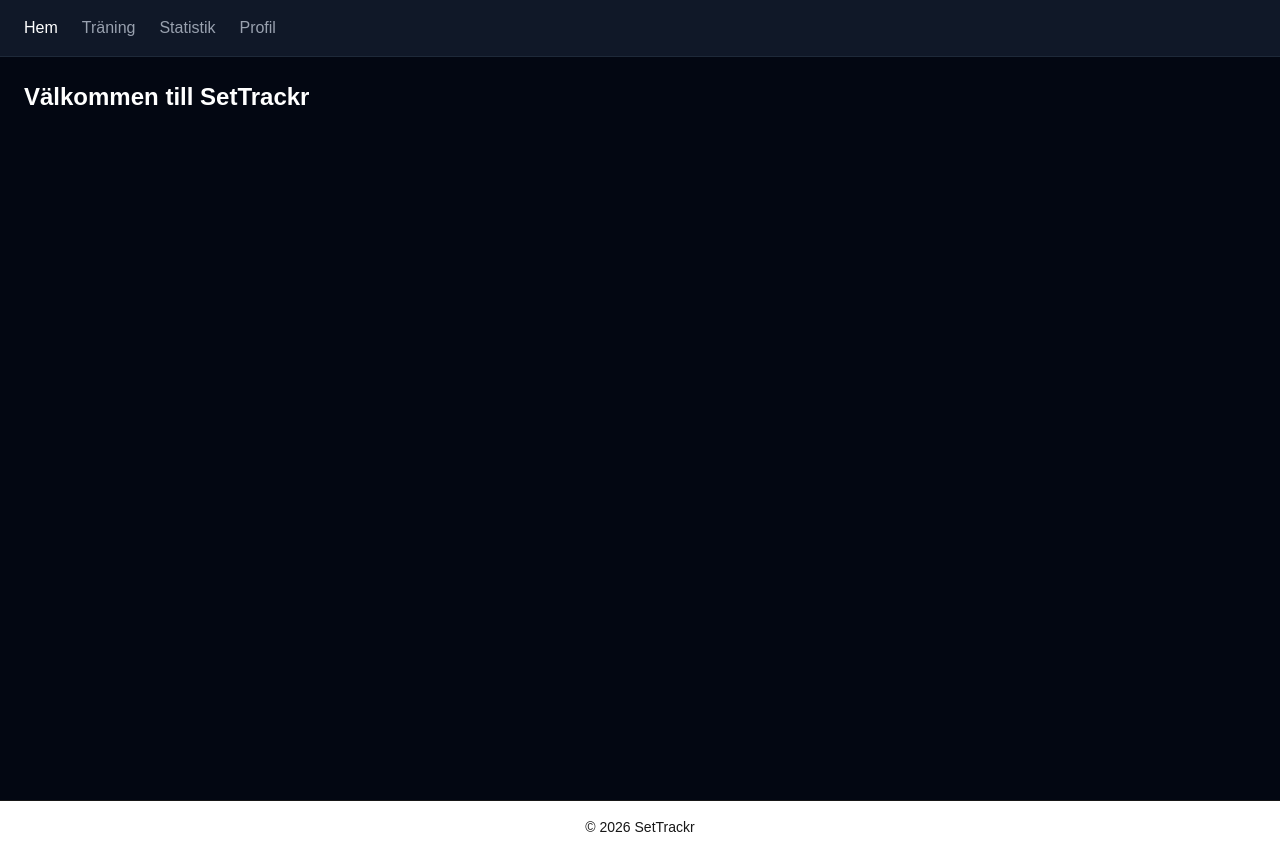
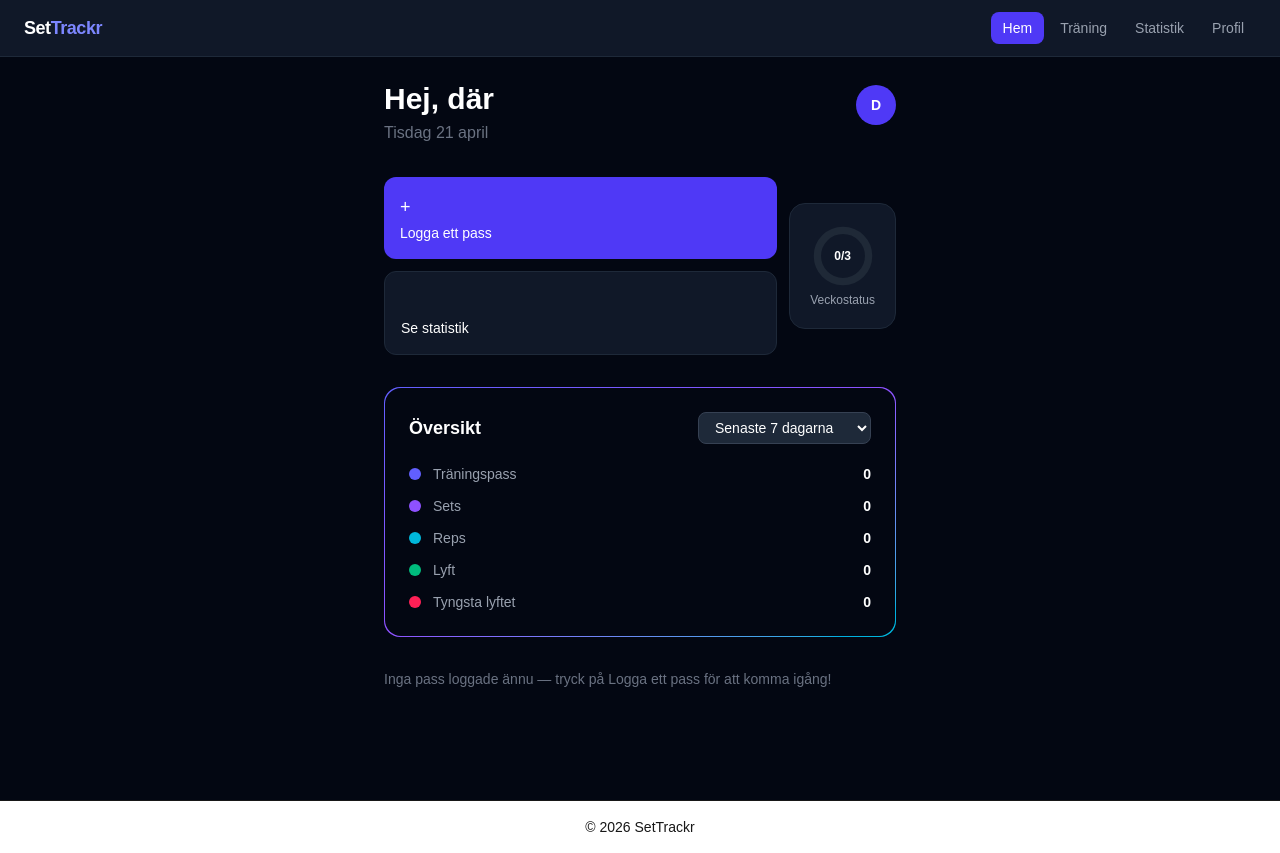
Before and after one commit to GabrielMatsson/settrackr, a Next.js app in the folder client/: page /dashboard in a window 1280 px wide. Built offline with nearby package versions, Linux system fonts and the light colour scheme; no server answers.

Commit message:
Fixade med startskärmen, gjorde det lite mer personligt till användaren https://gitlab.liu.se/gabma609/tddd27_2026_settrackr/-/work_items/6 https://gitlab.liu.se/gabma609/tddd27_2026_settrackr/-/work_items/2

```diff
--- a/client/app/components/Navbar.tsx
+++ b/client/app/components/Navbar.tsx
@@ -14,16 +14,26 @@ export default function Navbar() {
   const pathname = usePathname()
 
   return (
-    <nav className="bg-gray-900 border-b border-gray-800 px-6 py-4 flex gap-6">
+    <nav className="bg-gray-900 border-b border-gray-800 px-6 py-3 flex items-center gap-8">
+      <span className="text-white font-bold text-lg tracking-tight">
+        Set<span className="text-indigo-400">Trackr</span>
+      </span>
+
+      <div className="flex items-center gap-1 ml-auto">
         {links.map(({ label, href }) => (
           <Link
             key={href}
             href={href}
-          className={pathname === href ? "text-white font-medium" : "text-gray-400 hover:text-white"}
+            className={
+              pathname === href
+                ? "bg-indigo-600 text-white px-3 py-1.5 rounded-lg text-sm font-medium transition-colors"
+                : "text-gray-400 hover:text-white px-3 py-1.5 rounded-lg text-sm transition-colors hover:bg-gray-800"
+            }
           >
             {label}
           </Link>
         ))}
+      </div>
     </nav>
   )
 }
--- /dev/null
+++ b/client/app/dashboard/components/HomeClient.tsx
@@ -0,0 +1,189 @@
+"use client"
+
+import { useState, useEffect } from "react"
+import { useRouter } from "next/navigation"
+import { getLogs } from "@/lib/api"
+import WorkoutOverview from "../statistics/components/WorkoutOverview"
+
+type ExerciseLog = {
+  name: string
+  sets: number
+  reps: number
+  weight: number
+  difficulty: string
+  done: boolean
+}
+
+type WorkoutLog = {
+  id: number
+  date: string
+  plan_name: string
+  exercises: ExerciseLog[]
+}
+
+function DifficultyBadge({ difficulty }: { difficulty: string }) {
+  if (difficulty === "easy") return <span className="px-2 py-0.5 rounded text-xs font-medium bg-green-600 text-white">Lätt</span>
+  if (difficulty === "medium") return <span className="px-2 py-0.5 rounded text-xs font-medium bg-yellow-500 text-gray-900">Medium</span>
+  return <span className="px-2 py-0.5 rounded text-xs font-medium bg-red-600 text-white">Tufft</span>
+}
+
+function computeStreak(logs: WorkoutLog[]): number {
+  const dates = new Set(logs.map((l) => l.date))
+  const d = new Date()
+  const todayStr = d.toISOString().slice(0, 10)
+  if (!dates.has(todayStr)) d.setDate(d.getDate() - 1)
+  let streak = 0
+  while (true) {
+    const str = d.toISOString().slice(0, 10)
+    if (!dates.has(str)) break
+    streak++
+    d.setDate(d.getDate() - 1)
+  }
+  return streak
+}
+
+function daysAgo(dateStr: string): string {
+  const diff = Math.floor((Date.now() - new Date(dateStr).getTime()) / 86400000)
+  if (diff === 0) return "idag"
+  if (diff === 1) return "igår"
+  return `${diff} dagar sedan`
+}
+
+function workoutsThisWeek(logs: WorkoutLog[]): number {
+  const now = new Date()
+  const day = now.getDay() === 0 ? 6 : now.getDay() - 1
+  const monday = new Date(now)
+  monday.setDate(now.getDate() - day)
+  const mondayStr = monday.toISOString().slice(0, 10)
+  return new Set(logs.filter((l) => l.date >= mondayStr).map((l) => l.date)).size
+}
+
+const WEEKLY_TARGET = 3
+
+function WeeklyRing({ count, target }: { count: number; target: number }) {
+  const radius = 28
+  const circumference = 2 * Math.PI * radius
+  const percent = Math.min(count / target, 1)
+  const offset = circumference * (1 - percent)
+  return (
+    <div className="flex flex-col items-center gap-1">
+      <div className="relative w-16 h-16">
+        <svg className="w-16 h-16 -rotate-90" viewBox="0 0 70 70">
+          <circle cx="35" cy="35" r={radius} fill="none" stroke="#1f2937" strokeWidth="8" />
+          <circle
+            cx="35" cy="35" r={radius}
+            fill="none" stroke="#6366f1" strokeWidth="8"
+            strokeLinecap="round"
+            strokeDasharray={circumference}
+            strokeDashoffset={offset}
+            className="transition-all duration-500"
+          />
+        </svg>
+        <div className="absolute inset-0 flex items-center justify-center">
+          <span className="text-white font-semibold text-xs">{count}/{target}</span>
+        </div>
+      </div>
+      <p className="text-gray-400 text-xs">Veckostatus</p>
+    </div>
+  )
+}
+
+type Props = {
+  name: string
+}
+
+export default function HomeClient({ name }: Props) {
+  const [logs, setLogs] = useState<WorkoutLog[]>([])
+  const router = useRouter()
+
+  const today = new Date().toLocaleDateString("sv-SE", { weekday: "long", day: "numeric", month: "long" })
+  const todayCapitalized = today.charAt(0).toUpperCase() + today.slice(1)
+
+  useEffect(() => {
+    getLogs().then(setLogs).catch(() => {})
+  }, [])
+
+  const sorted = [...logs].sort((a, b) => (a.date < b.date ? 1 : -1))
+  const lastLog = sorted[0] ?? null
+  const streak = computeStreak(logs)
+  const weekCount = workoutsThisWeek(logs)
+
+  const exerciseRows = []
+  if (lastLog) {
+    for (let i = 0; i < lastLog.exercises.length; i++) {
+      const ex = lastLog.exercises[i]
+      exerciseRows.push(
+        <div key={i} className="flex items-center justify-between py-2 border-b border-gray-800 last:border-0">
+          <div className="flex flex-col gap-1">
+            <span className="text-white text-sm font-medium">{ex.name}</span>
+            <span className="text-gray-400 text-xs">{ex.sets} set × {ex.reps} reps · {ex.weight} kg</span>
+          </div>
+          <DifficultyBadge difficulty={ex.difficulty} />
+        </div>
+      )
+    }
+  }
+
+  return (
+    <div className="flex flex-col gap-8 max-w-lg mx-auto w-full">
+      <div className="flex items-start justify-between">
+        <div>
+          <h1 className="text-3xl font-bold text-white">Hej, {name.split(" ")[0]}</h1>
+          <div className="flex items-center gap-3 mt-1">
+            <p className="text-gray-500">{todayCapitalized}</p>
+            {streak > 0 && (
+              <p className="text-orange-400 text-sm font-medium">🔥 {streak} dag{streak !== 1 ? "ar" : ""} i rad</p>
+            )}
+          </div>
+        </div>
+        <button
+          onClick={() => router.push("/dashboard/profile")}
+          className="w-10 h-10 rounded-full bg-indigo-600 flex items-center justify-center text-white font-semibold text-sm hover:bg-indigo-500 transition-colors shrink-0 mt-1"
+        >
+          {name[0]?.toUpperCase() ?? "?"}
+        </button>
+      </div>
+
+      <div className="flex items-center gap-3">
+        <div className="flex flex-col gap-3 flex-1">
+          <button
+            onClick={() => router.push("/dashboard/tracking")}
+            className="bg-indigo-600 hover:bg-indigo-500 text-white font-medium rounded-xl p-4 text-left transition-colors"
+          >
+            <p className="text-lg mb-0.5">+</p>
+            <p className="text-sm">Logga ett pass</p>
+          </button>
+          <button
+            onClick={() => router.push("/dashboard/statistics")}
+            className="bg-gray-900 hover:bg-gray-800 border border-gray-800 text-white font-medium rounded-xl p-4 text-left transition-colors"
+          >
+            <p className="text-lg mb-0.5">&nbsp;</p>
+            <p className="text-sm">Se statistik</p>
+          </button>
+        </div>
+        <div className="bg-gray-900 border border-gray-800 rounded-2xl p-5 flex items-center justify-center">
+          <WeeklyRing count={weekCount} target={WEEKLY_TARGET} />
+        </div>
+      </div>
+
+      <WorkoutOverview logs={logs} defaultPeriod={7} />
+
+      {lastLog && (
+        <div className="flex flex-col gap-3">
+          <p className="text-white font-semibold">Senaste passet</p>
+          <div className="bg-gray-900 border border-gray-800 rounded-2xl p-5 flex flex-col gap-3">
+            <div>
+              <p className="text-white font-medium">{lastLog.plan_name}</p>
+              <p className="text-gray-500 text-sm">{lastLog.date} · {daysAgo(lastLog.date)}</p>
+            </div>
+            <div className="flex flex-col">{exerciseRows}</div>
+          </div>
+        </div>
+      )}
+
+      {logs.length === 0 && (
+        <p className="text-gray-500 text-sm">Inga pass loggade ännu — tryck på Logga ett pass för att komma igång!</p>
+      )}
+    </div>
+  )
+}
--- a/client/app/dashboard/page.tsx
+++ b/client/app/dashboard/page.tsx
@@ -1,3 +1,7 @@
-export default function DashboardPage() {
-  return <h1 className="text-2xl font-bold text-white">Välkommen till SetTrackr</h1>
+import { auth } from "@/auth"
+import HomeClient from "./components/HomeClient"
+
+export default async function DashboardPage() {
+  const session = await auth()
+  return <HomeClient name={session?.user?.name ?? "där"} />
 }
--- a/client/app/dashboard/statistics/components/WorkoutOverview.tsx
+++ b/client/app/dashboard/statistics/components/WorkoutOverview.tsx
@@ -22,6 +22,7 @@ type Period = 7 | 30 | 90
 
 type Props = {
   logs: WorkoutLog[]
+  defaultPeriod?: Period
 }
 
 const stats = [
@@ -65,8 +66,8 @@ function computeStats(logs: WorkoutLog[], days: Period) {
   }
 }
 
-export default function WorkoutOverview({ logs }: Props) {
-  const [period, setPeriod] = useState<Period>(30)
+export default function WorkoutOverview({ logs, defaultPeriod = 30 }: Props) {
+  const [period, setPeriod] = useState<Period>(defaultPeriod)
 
   const data = computeStats(logs, period)
 
```
Lines whose indentation alone changed are shown as unchanged.
